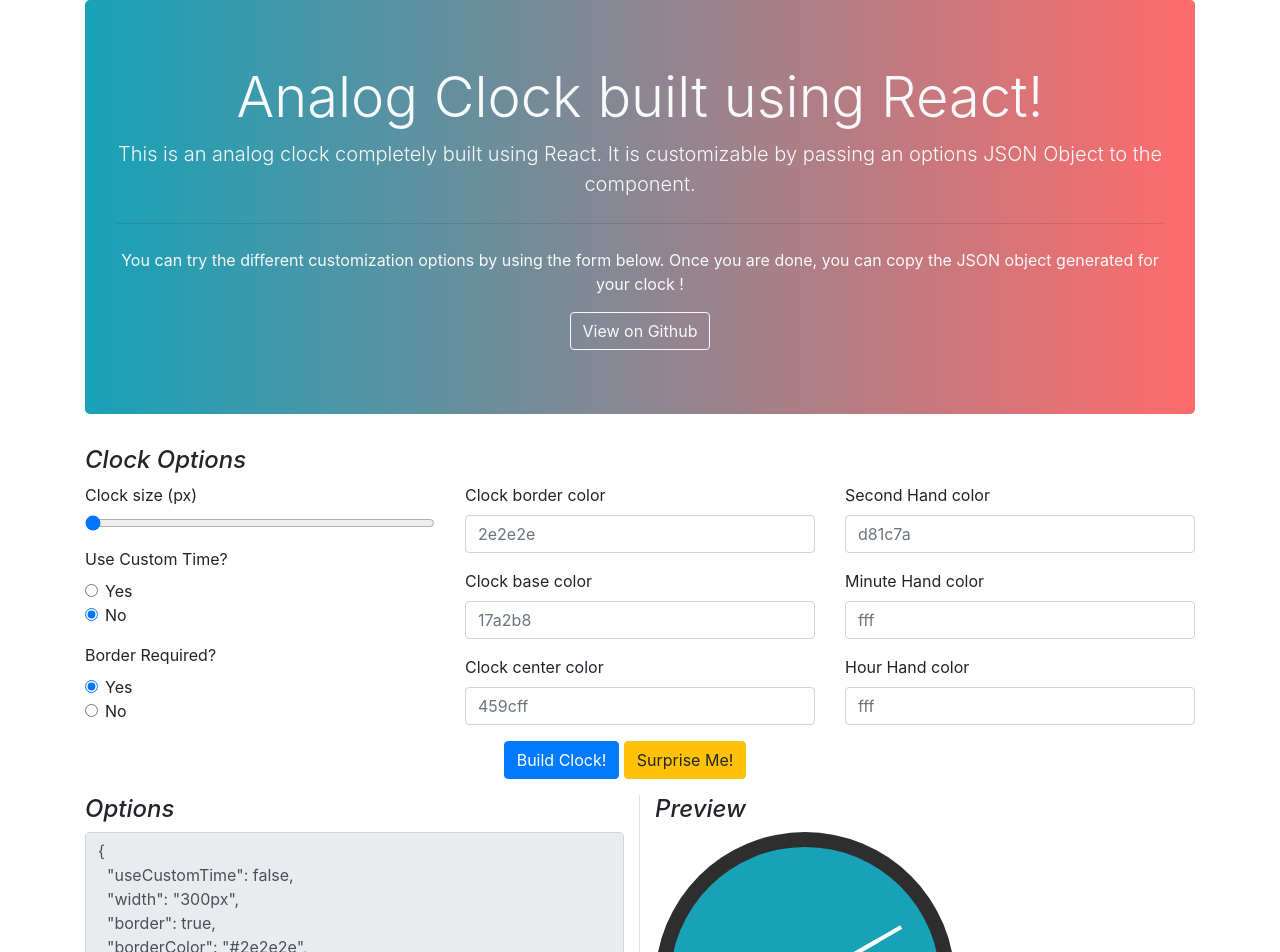
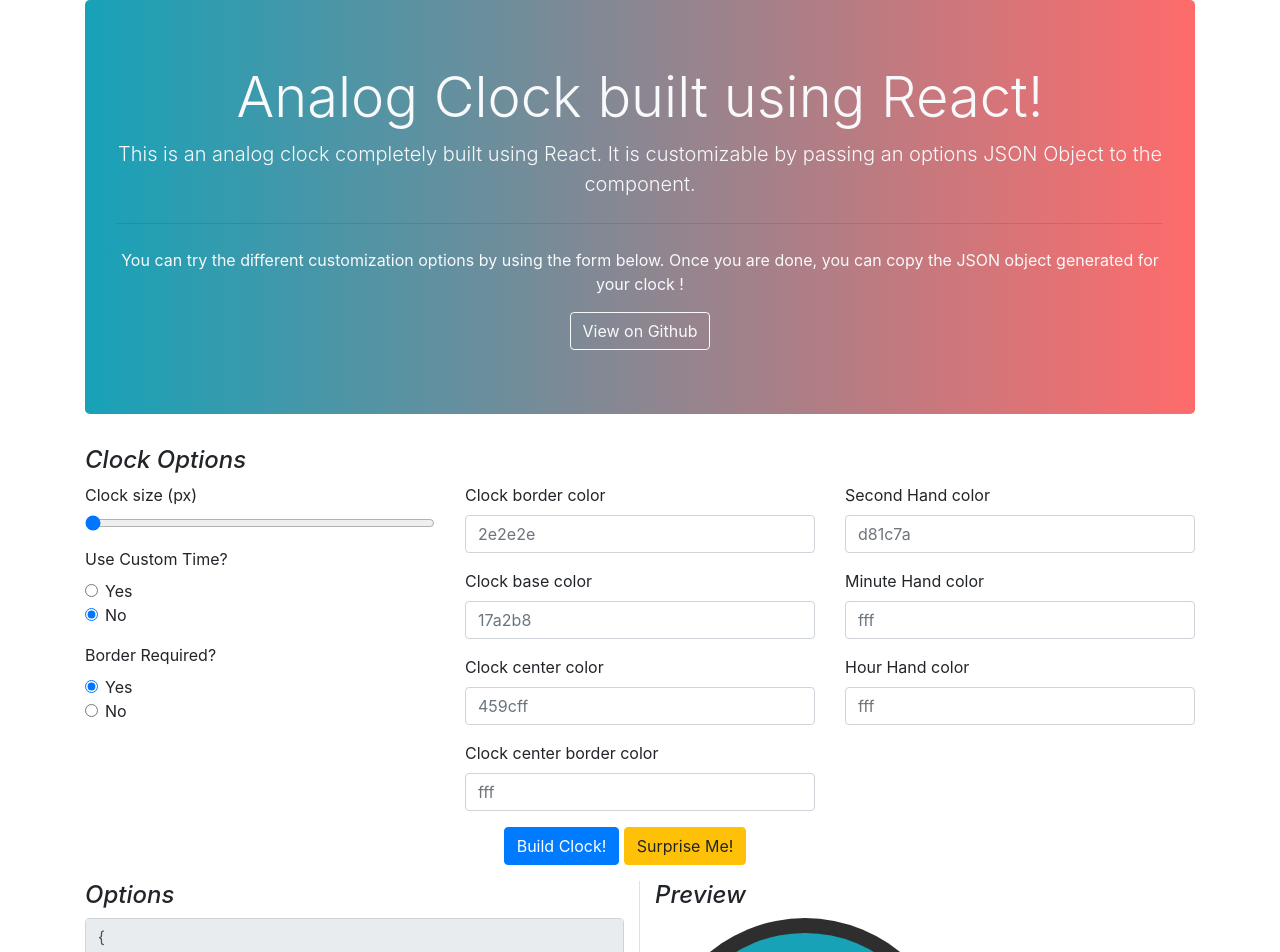
Before and after one commit to vishnuramana/analogclock, a React (Create React App) app: page / in a window 1280 px wide. Shown: the top 952 px of the page. Built offline with nearby package versions, Linux system fonts and the light colour scheme; the HTML template or start-up script is replaced by a standard one.

Commit message:
- Added: CenterBorderColor

```diff
--- a/package.json
+++ b/package.json
@@ -1,5 +1,5 @@
 {
-  "name": "AnalogClock",
+  "name": "analog-clock-react",
   "version": "1.1.0",
   "private": true,
   "devDependencies": {
--- a/src/AnalogClock.js
+++ b/src/AnalogClock.js
@@ -49,13 +49,13 @@ class AnalogClock extends Component {
     }
 
     render() {
-        const { width, border, borderColor, baseColor, centerColor, handColors } = this.props;
+        const { width, border, borderColor, baseColor, centerColor, centerBorderColor, handColors } = this.props;
         const { seconds, minutes, hours } = this.props.useCustomTime ? this.props : this.state;
         return (
             <ClockContainer width={width}>
                 <ClockBaseBorder border={border} borderColor={borderColor}>
                     <ClockBase baseColor={baseColor}>
-                        <ClockCenter centerColor={centerColor} />
+                        <ClockCenter centerColor={centerColor} centerBorderColor={centerBorderColor} />
                         <Hand type="second" seconds={seconds} handColors={handColors} />
                         <Hand type="minute" minutes={minutes} handColors={handColors} />
                         <Hand type="hour" hours={hours} handColors={handColors} />
--- a/src/App.js
+++ b/src/App.js
@@ -16,6 +16,7 @@ class App extends Component {
         borderColor: "#2e2e2e",
         baseColor: "#17a2b8",
         centerColor: "#459cff",
+        centerBorderColor: "#fff",
         handColors: {
           second: "#d81c7a",
           minute: "#fff",
--- a/src/ClockComponents.js
+++ b/src/ClockComponents.js
@@ -27,7 +27,7 @@ const ClockCenter = styled.div`
             top: 50%;
             width: 12px;
             height: 12px;
-            border: 2px solid #fff;
+            border: 2px solid ${props => props.centerBorderColor ? props.centerBorderColor : "#fff"};;
             background-color: ${props => props.centerColor ? props.centerColor : "#459cff"};
             border-radius: 100%;
             margin-left: -6px;
--- a/src/Form.js
+++ b/src/Form.js
@@ -50,12 +50,13 @@ class Form extends Component {
         let baseColor = this.getRandomColor();
         let borderColor = this.getRandomColor();
         let centerColor = this.getRandomColor();
+        let centerBorderColor = this.getRandomColor();
         let handColors = {
             second: this.getRandomColor(),
             minute: this.getRandomColor(),
             hour: this.getRandomColor()
         }
-        this.setState({ options: { ...this.state.options, borderColor, baseColor, centerColor, handColors } }, () => this.buildClock(event));
+        this.setState({ options: { ...this.state.options, borderColor, baseColor, centerColor, centerBorderColor, handColors } }, () => this.buildClock(event));
     }
 
     getRandomColor() {
@@ -116,6 +117,10 @@ class Form extends Component {
                             <label htmlFor="clock-center-color">Clock center color</label>
                             <input type="input" name="centerColor" className="form-control" id="clock-center-color" maxLength="6" placeholder="459cff" onChange={this.setColor} />
                         </div>
+                        <div className="form-group">
+                            <label htmlFor="clock-center-border-color">Clock center border color</label>
+                            <input type="input" name="centerBorderColor" className="form-control" id="clock-center-border-color" maxLength="6" placeholder="fff" onChange={this.setColor} ></input>
+                        </div>
                     </div>
                     <div className="col-4">
                         <div className="form-group">
```
Also changed, not shown: 1 other file (tests, documents, lock files or other folders).
